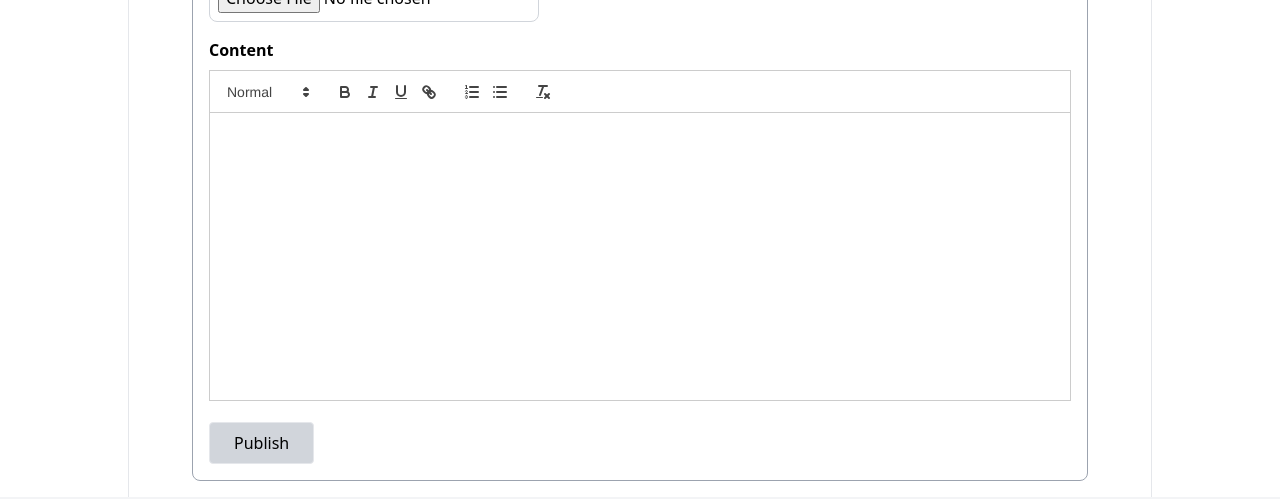
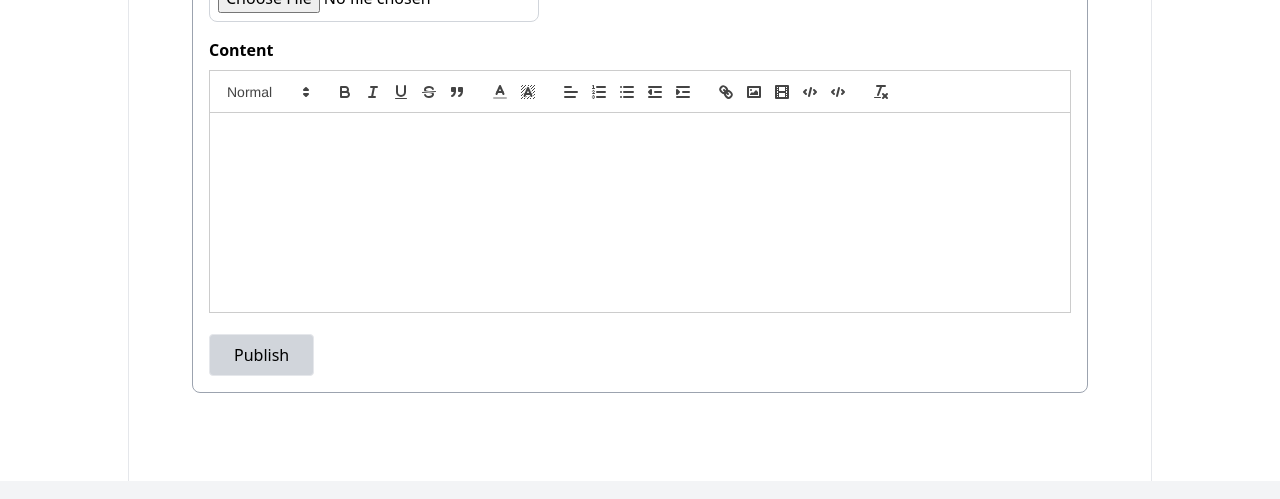
Before and after one commit to mohammadShamimReza/dot-blog-frontend, a Next.js app: page /write in a window 1280 px wide. Shown: the part 392-891 px from the top of the page. Built offline with nearby package versions, Linux system fonts and the light colour scheme; no server answers.

Commit message:
add text editor

```diff
--- a/package.json
+++ b/package.json
@@ -12,10 +12,9 @@
     "@hookform/resolvers": "^3.3.2",
     "@reduxjs/toolkit": "^1.9.7",
     "@tiptap/extension-color": "^2.1.12",
+    "@tiptap/extension-subscript": "^2.1.12",
+    "@tiptap/extension-superscript": "^2.1.12",
     "@tiptap/extension-text-style": "^2.1.12",
-    "@tiptap/pm": "^2.1.12",
-    "@tiptap/react": "^2.1.12",
-    "@tiptap/starter-kit": "^2.1.12",
     "@types/axios": "^0.14.0",
     "@types/jwt-decode": "^3.1.0",
     "axios": "^1.6.0",
--- a/src/pages/editBlog/[id].tsx
+++ b/src/pages/editBlog/[id].tsx
@@ -7,7 +7,7 @@ import { yupResolver } from "@hookform/resolvers/yup";
 import dynamic from "next/dynamic";
 import Image from "next/image";
 import { useRouter } from "next/router";
-import { ReactElement, RefObject, useEffect, useRef, useState } from "react";
+import { ReactElement, RefObject, useRef, useState } from "react";
 import { Controller, SubmitHandler, useForm } from "react-hook-form";
 import toast, { Toaster } from "react-hot-toast";
 import "react-quill/dist/quill.snow.css";
@@ -66,9 +66,9 @@ function EditBlog() {
     },
   });
 
-  useEffect(() => {
-    register("content");
-  }, [register]);
+  // useEffect(() => {
+  //   register("content");
+  // }, [register]);
 
   const onEditorStateChange = (editorState: string) => {
     setValue("content", editorState);
--- /dev/null
+++ b/src/pages/write/Quill.tsx
@@ -0,0 +1,73 @@
+import React, { useEffect, useState } from "react";
+
+const EmptyComponent = () => false;
+
+const modules = {
+  toolbar: [
+    [{ header: [1, 2, 3, 4, false] }],
+    ["bold", "italic", "underline", "strike", "blockquote"],
+    [{ color: [] }, { background: [] }],
+    [
+      { align: [] },
+      { list: "ordered" },
+      { list: "bullet" },
+      { indent: "-1" },
+      { indent: "+1" },
+    ],
+    ["link", "image", "video", "code", "code-block"],
+    ["clean"],
+  ],
+};
+
+const formats = [
+  "header",
+  "bold",
+  "italic",
+  "underline",
+  "strike",
+  "blockquote",
+  "list",
+  "bullet",
+  "indent",
+  "link",
+  "image",
+  "color",
+  "background",
+  "align",
+  "code",
+  "code-block",
+];
+
+const NextQuill = (props: any) => {
+  const [quill, setQuill] = useState(<EmptyComponent />);
+
+  useEffect(() => {
+    // console.log(window);
+    const ReactQuill =
+      typeof window === "object" ? require("react-quill") : <EmptyComponent />;
+    setQuill(<ReactQuill {...props} />);
+  }, []);
+
+  return quill;
+};
+
+export default function QuillEditor({
+  valueEditor,
+  setValueEditor,
+}: {
+  valueEditor: any;
+  setValueEditor: any;
+}) {
+  return (
+    <div>
+      <NextQuill
+        style={{ height: "200px" }}
+        modules={modules}
+        formats={formats}
+        onChange={(value: React.SetStateAction<string>) =>
+          setValueEditor(value)
+        }
+      />
+    </div>
+  );
+}
--- a/src/pages/write/index.tsx
+++ b/src/pages/write/index.tsx
@@ -3,7 +3,6 @@ import { useTypesQuery } from "@/redux/api/typeApi";
 import { getUserInfo } from "@/services/auth.service";
 import { IBlogType } from "@/types";
 import { yupResolver } from "@hookform/resolvers/yup";
-import dynamic from "next/dynamic";
 import Image from "next/image";
 import { useRouter } from "next/router";
 import { ReactElement, RefObject, useEffect, useRef, useState } from "react";
@@ -12,6 +11,7 @@ import toast, { Toaster } from "react-hot-toast";
 import "react-quill/dist/quill.snow.css";
 import * as yup from "yup";
 import Layout from "../../components/Layouts/Layout";
+import QuillEditor from "./Quill";
 
 interface FormInputs {
   userId: string;
@@ -33,6 +33,43 @@ const schema = yup.object().shape({
   }),
 });
 
+const EmptyComponent = () => false;
+const modules = {
+  toolbar: [
+    [{ header: [1, 2, 3, 4, false] }],
+    ["bold", "italic", "underline", "strike", "blockquote"],
+    [{ color: [] }, { background: [] }],
+    [
+      { align: [] },
+      { list: "ordered" },
+      { list: "bullet" },
+      { indent: "-1" },
+      { indent: "+1" },
+    ],
+    ["link", "image", "video", "code", "code-block"],
+    ["clean"],
+  ],
+};
+
+const formats = [
+  "header",
+  "bold",
+  "italic",
+  "underline",
+  "strike",
+  "blockquote",
+  "list",
+  "bullet",
+  "indent",
+  "link",
+  "image",
+  "color",
+  "background",
+  "align",
+  "code",
+  "code-block",
+];
+
 function WriteForm() {
   const { data: blogTypes, error } = useTypesQuery({});
   const [createBlog, { data, isSuccess }] = useCreateBlogMutation();
@@ -40,7 +77,7 @@ function WriteForm() {
   const blogtypes = blogTypes;
   const fileInputRef: RefObject<HTMLInputElement> = useRef(null);
   const router = useRouter();
-  const ReactQuill = dynamic(() => import("react-quill"), { ssr: false });
+  const [valueEditor, setValueEditor] = useState("");
 
   const {
     register,
@@ -50,6 +87,7 @@ function WriteForm() {
     formState: { errors },
     reset,
     setValue,
+    getValues,
   } = useForm<FormInputs>({
     resolver: yupResolver(schema) as any,
     mode: "onChange",
@@ -58,6 +96,12 @@ function WriteForm() {
   useEffect(() => {
     register("content");
   }, [register]);
+
+  useEffect(() => {
+    setValue("content", valueEditor);
+  }, [setValue, valueEditor]);
+
+  console.log(getValues("content"));
 
   const onEditorStateChange = (editorState: string) => {
     setValue("content", editorState);
@@ -87,6 +131,8 @@ function WriteForm() {
 
     data.thumbnailImg = "";
     data.userId = id;
+
+    console.log(data);
 
     try {
       const buildBlog = await createBlog(data);
@@ -210,11 +256,16 @@ function WriteForm() {
         <div className="mb-4">
           <label className="block font-semibold mb-2">Content</label>
 
-          <ReactQuill
+          {/* <ReactQuill
             className="h-72 "
             theme="snow"
             value={editorContent}
             onChange={onEditorStateChange}
+          /> */}
+
+          <QuillEditor
+            valueEditor={valueEditor}
+            setValueEditor={setValueEditor}
           />
 
           {errors.content && (
```
Also changed, not shown: 1 other file (tests, documents, lock files or other folders).
